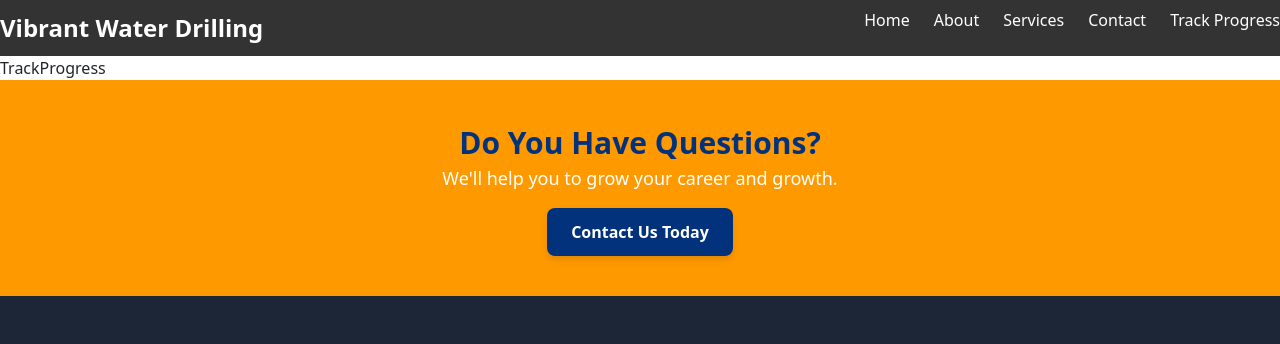
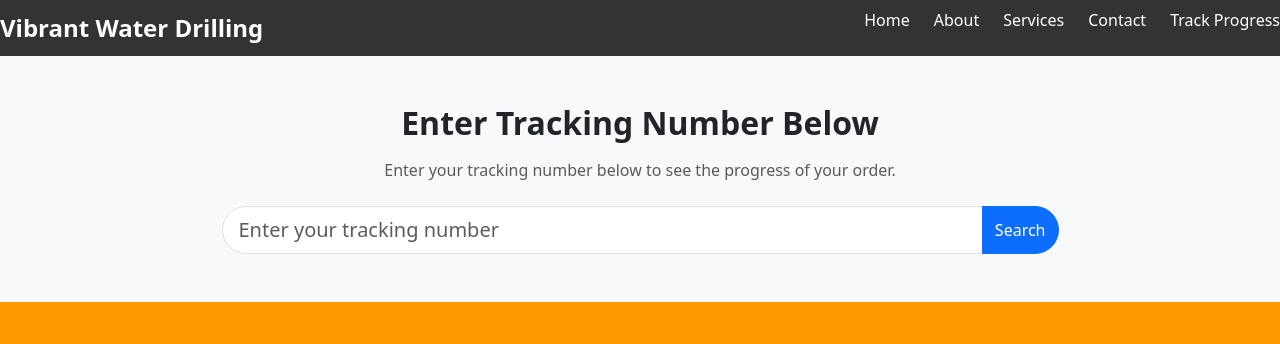
Before and after one commit to DBEST-EZRA/vibrant-water-drilling-company, a React (Create React App) app: page /track-progress in a window 1280 px wide. Shown: the top 344 px of the page. Built offline with nearby package versions, Linux system fonts and the light colour scheme; grey boxes are pictures that could not be loaded.

Commit message:
search section added

```diff
--- /dev/null
+++ b/src/components/SearchSection.jsx
@@ -0,0 +1,73 @@
+import React, { useState } from "react";
+import "bootstrap/dist/css/bootstrap.min.css";
+import "aos/dist/aos.css";
+
+const SearchSection = () => {
+  const [searchValue, setSearchValue] = useState("");
+
+  const handleInputChange = (e) => {
+    setSearchValue(e.target.value);
+  };
+
+  const clearSearch = () => {
+    setSearchValue("");
+  };
+
+  return (
+    <section
+      className="p-5 bg-light"
+      style={{ position: "relative" }}
+      data-aos="fade-up"
+    >
+      <div className="container text-center">
+        <h2 className="fw-bold mb-3">Enter Tracking Number Below</h2>
+        <p className="text-muted mb-4">
+          Enter your tracking number below to see the progress of your order.
+        </p>
+        <div className="d-flex justify-content-center align-items-center">
+          <div className="input-group w-75 w-md-50">
+            <input
+              type="text"
+              className="form-control form-control-lg"
+              placeholder="Enter your tracking number"
+              value={searchValue}
+              onChange={handleInputChange}
+              style={{
+                borderTopLeftRadius: "25px",
+                borderBottomLeftRadius: "25px",
+                transition: "all 0.3s",
+              }}
+            />
+            {searchValue && (
+              <button
+                className="btn btn-light border"
+                onClick={clearSearch}
+                style={{
+                  borderTopRightRadius: "0",
+                  borderBottomRightRadius: "0",
+                  zIndex: 1,
+                }}
+              >
+                &#x2715;
+              </button>
+            )}
+            <button
+              className="btn btn-primary"
+              style={{
+                borderTopRightRadius: "25px",
+                borderBottomRightRadius: "25px",
+                transition: "transform 0.3s ease",
+              }}
+              onMouseEnter={(e) => (e.target.style.transform = "scale(1.1)")}
+              onMouseLeave={(e) => (e.target.style.transform = "scale(1)")}
+            >
+              Search
+            </button>
+          </div>
+        </div>
+      </div>
+    </section>
+  );
+};
+
+export default SearchSection;
--- a/src/components/TrackProgress.jsx
+++ b/src/components/TrackProgress.jsx
@@ -1,7 +1,20 @@
-import React from "react";
+import React, { useEffect } from "react";
+import "bootstrap/dist/css/bootstrap.min.css";
+import AOS from "aos";
+import "aos/dist/aos.css";
+import SearchSection from "./SearchSection";
 
 const TrackProgress = () => {
-  return <div>TrackProgress</div>;
+  useEffect(() => {
+    AOS.init({ duration: 1000 });
+  }, []);
+  return (
+    <div>
+      {/* Search section start  */}
+      <SearchSection />
+      {/* Search section end  */}
+    </div>
+  );
 };
 
 export default TrackProgress;
```
